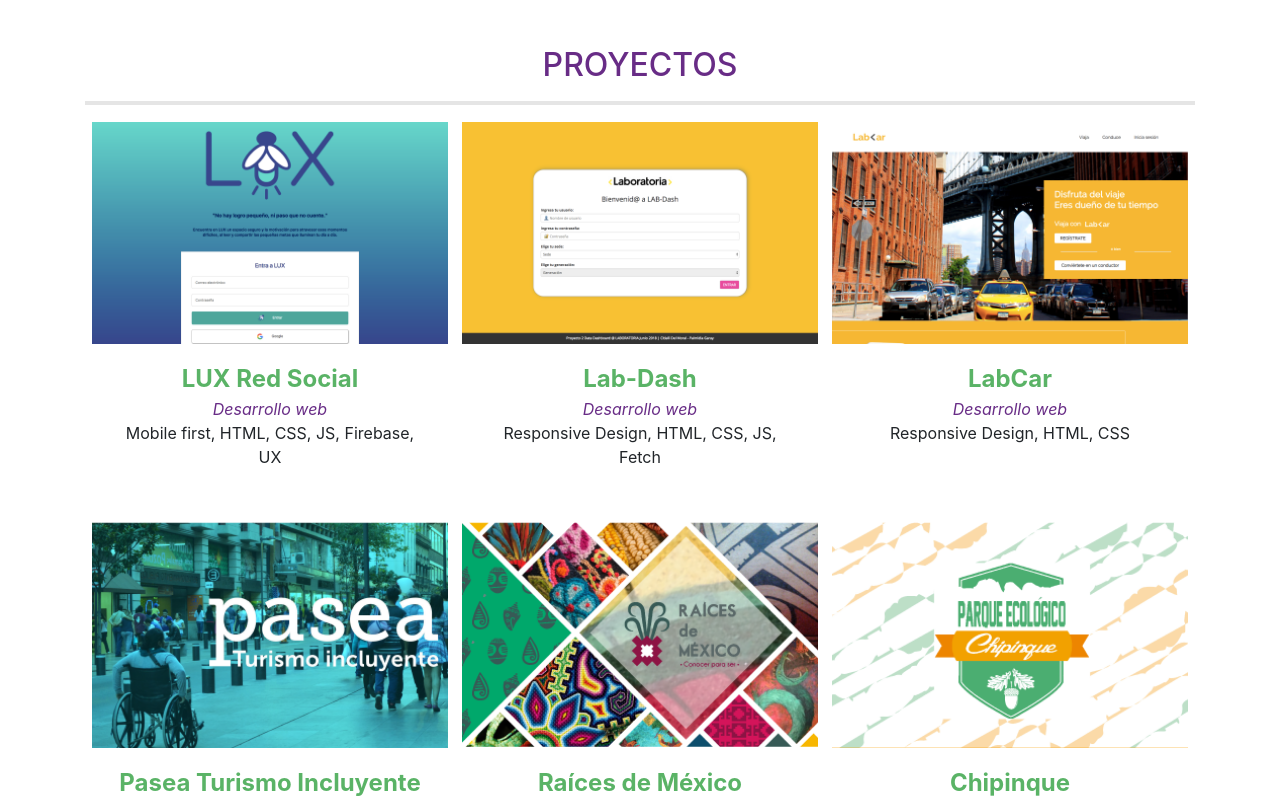
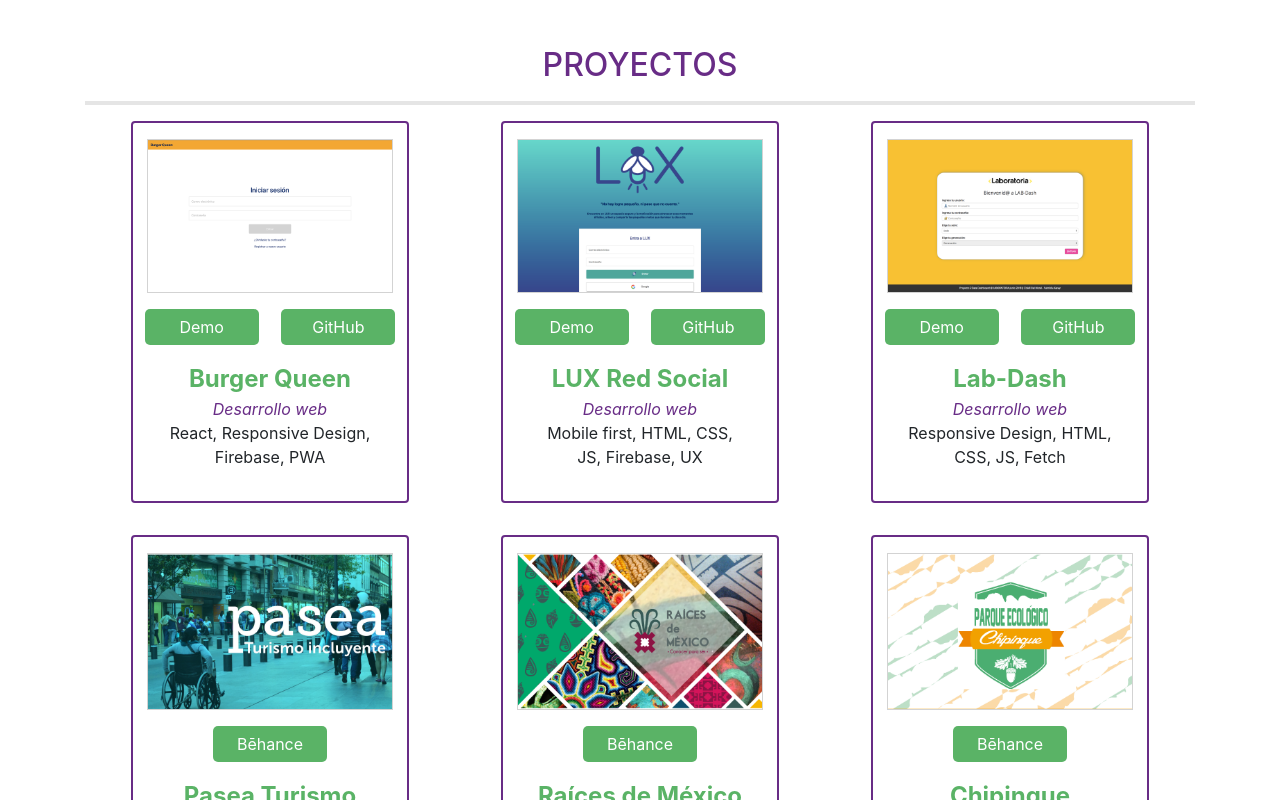
Before and after one commit to CitlalliDMG/citlallidmg.github.io, a React (Create React App) app: page / in a window 1280 px wide. Shown: the part 1180-1980 px from the top of the page. Built offline with nearby package versions, Linux system fonts and the light colour scheme.

Commit message:
changes styles in works section

```diff
--- a/src/components/Work/Work.css
+++ b/src/components/Work/Work.css
@@ -13,54 +13,32 @@
   border-width: 0.3em;
 }
 
-div.gallery{
-  border: 1px solid #ffffff;
-  margin-bottom: 1em;
+.work .container .row {
+  -ms-box-orient: horizontal;
+  display: -webkit-box;
+  display: -moz-box;
+  display: -ms-flexbox;
+  display: -moz-flex;
+  display: -webkit-flex;
+  display: flex;
+  -webkit-flex-wrap: wrap;
+  flex-wrap: wrap;
+  justify-content: space-around;
 }
 
-div.gallery img {
-  width: 100%;
-  height: auto;
+.work .container .card {
+  border: 2px solid #682c86;
 }
 
-.responsive {
-  padding: 0 6px;
-  float: left;
-  width: 33.333333%;
-  position: relative;
-  text-align: center;
-}
-
-.image {
-  opacity: 1;
-  display: block;
-  width: 100%;
+.image {
+  width: 90%;
   height: auto;
-  transition: .5s ease;
-  backface-visibility: hidden;
-}
-
-.middle {
-  transition: .5 ease;
-  opacity: 0;
-  position: absolute;
-  top: 30%;
-  left: 50%;
-  transform: translate(-50%, -50%);
-  -ms-transform: translate(-50%, -50%);
-  text-align: center;
-}
-
-.responsive:hover .image {
-  opacity: 0.3;
-}
-
-.responsive:hover .middle {
-  opacity: 1;
+  margin: 0 auto 1em auto;
+  border: 1px solid #d3d3d3;
 }
 
 .project-info{
-  height: 10em;
+  align-items: stretch;
 }
 
 .project-title {
@@ -89,66 +67,29 @@
   border-radius: 5px;
 }
 
-.link:hover, .link-mobile:hover{
+.link:hover{
   background-color: #682c86;
   text-decoration: none;
   color: #ffffff;
 }
 
-.mobile-work {
-  margin: 2em 0;
-}
 
-.link-mobile {
-  width: 50%;
-  background-color: #5ab366;
-  color: #ffffff;
-  font-size: 1em;
-  padding: 12px 28px;
-  margin: 1em;
-  border-radius: 5px;
-}
-
-@media only screen and (max-width: 992px) {
-  .responsive {
-    width: 49.99999%;
-    margin: 6px 0;
-  }
-
-  /* .desktop {
-    visibility: hidden;
-    display: none;
-  }
-
-  .responsive:hover .image {
-    opacity: 1;
-  }
-
-  .responsive:hover .middle {
-    opacity: 0;
-  } */
-}
-
-@media only screen and (max-width: 767px) {
-  .responsive{
-    width: 100%;
+@media only screen and (min-width: 768px) {
+  .link {
+    padding: 6px 10px;
   }
 }
 
-/* @media only screen and (min-width: 991.98px){
-  .mobile-work {
-    display: none;
+@media only screen and (min-width: 992px) {
+  .work .container .card {
+    margin: 0 1em 2em 1em;
+  }
+
+  .link {
+    font-size: 1em;
+    padding: 6px 14px;
+    display: block;
+    margin-bottom: 1em;
+    border-radius: 5px;
   }
 }
-
-@media (max-width: 576px) {
-  .responsive{
-    min-height: 450px;
-  }
-} */
-
-.clearfix:after {
-  content: "";
-  display: table;
-  clear: both;
-}
--- a/src/components/Work/Work.js
+++ b/src/components/Work/Work.js
@@ -1,7 +1,8 @@
 import React from 'react';
 import './Work.css';
 import labdash from '../../assets/portada_labdash.png';
-import labcar from '../../assets/portada_lab_car.png';
+// import labcar from '../../assets/portada_lab_car.png';
+import burgerqueen from '../../assets/portada_burger_queen.png';
 import lux from '../../assets/portada_lux.png';
 import pasea from '../../assets/portada_pasea_turismo_incluyente.png';
 import raices from '../../assets/portada_raices_de_mexico.png';
@@ -13,82 +14,70 @@
       <h2>Proyectos</h2>
       <div className="container">
         <hr/>
-        <div className="responsive">
-          <div className="gallery">
-            <img src={lux} alt="portada_proyecto_lux" className="image" width="600" height="400"/>
-            <div className="middle desktop">
-              <a className="link" target="_blank" rel="noopener noreferrer" href="https://citlallidmg.github.io/cdmx-2018-06-bc-core-am-social-network/src/index.html">Demo</a>
-              <a className="link" target="_blank" rel="noopener noreferrer" href="https://github.com/CitlalliDMG/cdmx-2018-06-bc-core-am-social-network">GitHub</a>
+        <div className="row">
+          <div className="col-md-5 col-lg-3 card">
+              <img src={burgerqueen} alt="portada proyecto burger queen" className="image"/>
+              <div className="row">
+                <a className="link col-10 col-md-5" target="_blank" rel="noopener noreferrer" href="https://citlallidmg.github.io/burger-queen-react/">Demo</a>
+                <a className="link col-10 col-md-5" target="_blank" rel="noopener noreferrer" href="https://github.com/CitlalliDMG/burger-queen-react">GitHub</a>
               </div>
+              <div className="project-info">
+                <p className="project-title">Burger Queen</p>
+                <p className="project-description"><span className="italic">Desarrollo web</span>{'\nReact, Responsive Design, Firebase, PWA'}</p>
+              </div>
+          </div>
+          <div className="col-md-5 col-lg-3 card">
+            <img src={lux} alt="portada proyecto lux" className="image" width="600" height="400"/>
+            <div className="row">
+              <a className="link col-10 col-md-5" target="_blank" rel="noopener noreferrer" href="https://citlallidmg.github.io/cdmx-2018-06-bc-core-am-social-network/src/index.html">Demo</a>
+              <a className="link col-10 col-md-5" target="_blank" rel="noopener noreferrer" href="https://github.com/CitlalliDMG/cdmx-2018-06-bc-core-am-social-network">GitHub</a>
             </div>
             <div className="project-info">
               <p className="project-title">LUX Red Social</p>
               <p className="project-description"><span className="italic">Desarrollo web</span>{'\nMobile first, HTML, CSS, JS, Firebase, UX'}</p>
             </div>
           </div>
-        <div className="responsive">
-          <div className="gallery">
-            <img src={labdash} alt="portada_proyecto_labdash" className="image" width="600" height="400"/>
-            <div className="middle">
-              <a className="link" target="_blank" rel="noopener noreferrer" href="https://citlallidmg.github.io/cdmx-2018-06-bc-core-am-data-dashboard/src/index.html">Demo</a>
-              <a className="link" target="_blank" rel="noopener noreferrer" href="https://github.com/CitlalliDMG/cdmx-2018-06-bc-core-am-data-dashboard">GitHub</a>
-            </div>
+          <div className="col-md-5 col-lg-3 card">
+            <img src={labdash} alt="portada proyecto labdash" className="image" width="600" height="400"/>
+            <div className="row">
+              <a className="link col-10 col-md-5" target="_blank" rel="noopener noreferrer" href="https://citlallidmg.github.io/cdmx-2018-06-bc-core-am-data-dashboard/src/index.html">Demo</a>
+              <a className="link col-10 col-md-5" target="_blank" rel="noopener noreferrer" href="https://github.com/CitlalliDMG/cdmx-2018-06-bc-core-am-data-dashboard">GitHub</a>
             </div>
             <div className="project-info">
               <p className="project-title">Lab-Dash</p>
               <p className="project-description"><span className="italic">Desarrollo web</span>{'\nResponsive Design, HTML, CSS, JS, Fetch'}</p>
             </div>
           </div>
-        <div className="responsive">
-          <div className="gallery">
-            <img src={labcar} alt="portada_proyecto_labcar" className="image" width="600" height="400"/>
-            <div className="middle">
-              <a className="link" target="_blank" rel="noopener noreferrer" href="https://citlallidmg.github.io/lab-car/src/index.html">Demo</a>
-              <a className="link" target="_blank" rel="noopener noreferrer" href="https://github.com/CitlalliDMG/lab-car">GitHub</a>
-            </div>
-          </div>
-            <div className="project-info">
-              <p className="project-title">LabCar</p>
-              <p className="project-description"><span className="italic">Desarrollo web</span>{'\nResponsive Design, HTML, CSS'}</p>
-            </div>
-        </div>
-        <div className="responsive">
-          <div className="gallery">
-            <img src={pasea} alt="portada_proyecto_labdash" className="image" width="600" height="400"/>
-            <div className="middle">
-              <a className="link" target="_blank" rel="noopener noreferrer" href="https://www.behance.net/gallery/61570269/PASEA-Service-design-Web-App">Bēhance</a>
-            </div>
+          <div className="col-md-5 col-lg-3 card">
+            <img src={pasea} alt="portada proyecto pasea turismo incluyente" className="image" width="600" height="400"/>
+            <div className="row">
+              <a className="link col-10 col-md-5" target="_blank" rel="noopener noreferrer" href="https://www.behance.net/gallery/61570269/PASEA-Service-design-Web-App">Bēhance</a>
             </div>
             <div className="project-info">
               <p className="project-title">Pasea Turismo Incluyente</p>
               <p className="project-description"><span className="italic">Diseño</span>{'\nDiseño de servicios, Identidad Corporativa, UX, Diseño de interfaz, Maquetado'}</p>
             </div>
           </div>
-        <div className="responsive">
-          <div className="gallery">
-            <img src={raices} alt="portada_proyecto_labdash" className="image" width="600" height="400"/>
-            <div className="middle">
-              <a className="link" target="_blank" rel="noopener noreferrer" href="https://www.behance.net/gallery/38750703/Raices-de-Mxico-App-Design">Bēhance</a>
-            </div>
+          <div className="col-md-5 col-lg-3 card">
+            <img src={raices} alt="portada proyecto raices de méxico" className="image" width="600" height="400"/>
+            <div className="row">
+              <a className="link col-10 col-md-5" target="_blank" rel="noopener noreferrer" href="https://www.behance.net/gallery/38750703/Raices-de-Mxico-App-Design">Bēhance</a>
             </div>
             <div className="project-info">
               <p className="project-title">Raíces de México</p>
               <p className="project-description"><span className="italic">Diseño</span>{'\nMaquetado, Investigación de usuario, Identidad corporativa, Diseño de interfaz'}</p>
             </div>
           </div>
-        <div className="responsive">
-          <div className="gallery">
-            <img src={chipinque} alt="portada_proyecto_labdash" className="image" width="600" height="400"/>
-            <div className="middle">
-              <a className="link" target="_blank" rel="noopener noreferrer" href="https://www.behance.net/gallery/38749017/Chipinque-Web-Design">Bēhance</a>
-            </div>
+          <div className="col-md-5 col-lg-3 card">
+            <img src={chipinque} alt="portada proyecto chipinque" className="image" width="600" height="400"/>
+              <div className="row">
+                <a className="link col-10 col-md-5" target="_blank" rel="noopener noreferrer" href="https://www.behance.net/gallery/38749017/Chipinque-Web-Design">Bēhance</a>
               </div>
               <div className="project-info">
               <p className="project-title">Chipinque</p>
               <p className="project-description"><span className="italic">Diseño</span>{'\nMaquetado, Diseño de interfaz, Identidad corporativa'}</p>
             </div>
           </div>
-        <div className="clearfix">
         </div>
       </div>
     </section>
```
Also changed, not shown: src/assets/portada_burger_queen.png (added). Lines whose indentation alone changed are shown as unchanged.
